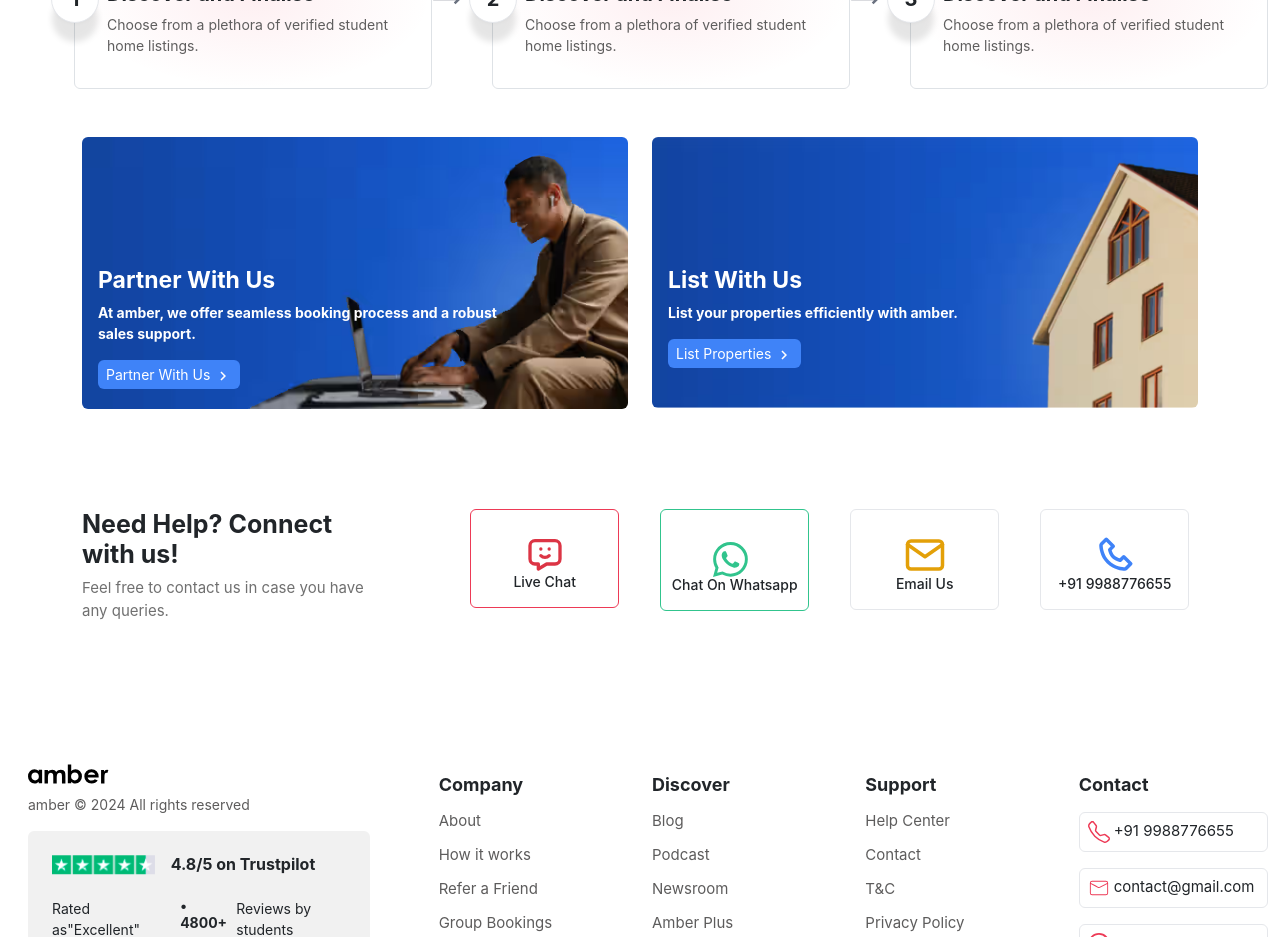
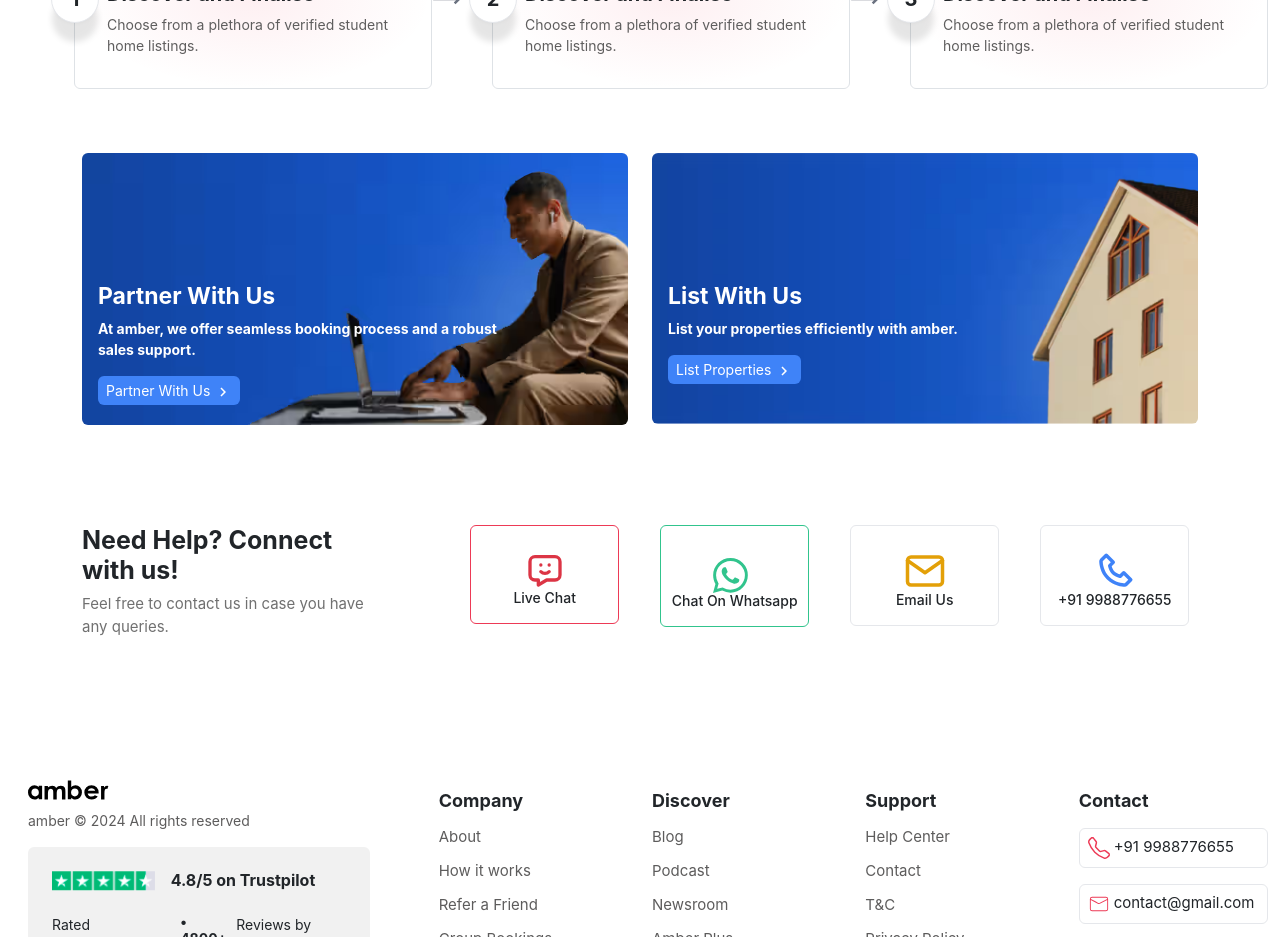
Before and after one commit to Abisheksasi/Main-Project, a React (Create React App) app: page / in a window 1280 px wide. Shown: the part 2080-3017 px from the top of the page. Built offline with nearby package versions, Linux system fonts and the light colour scheme.

Commit message:
wiret add code

```diff
--- a/src/Component/House.jsx
+++ b/src/Component/House.jsx
@@ -7,14 +7,14 @@
         <Container className="mt-5 Housing">
         <Row className="House">
         <Col lg={6}>
-        <div className="House-container partners rounded House1">
+        <div className="House-container partners rounded House1 mt-3">
           <h1 className="ms-3">Partner With Us</h1>
           <p className="ms-3 w-75">At amber, we offer seamless booking process and a robust sales support.</p>
            <button className="ms-3 pt-1 pb-1 ps-2 pe-2 border-0 rounded">Partner With Us <MdKeyboardArrowRight className="house-icon"/></button>
            </div>
         </Col>
         <Col lg={6}>
-        <div className="House-container list rounded House2">
+        <div className="House-container list rounded House2 mt-3">
           <h1 className="ms-3">List With Us</h1>
           <p className="ms-3">List your properties efficiently with amber.</p>
           <button className="ms-3 pt-1 pb-1 ps-2 pe-2 border-0 rounded">List Properties <MdKeyboardArrowRight className="house-icon"/></button>
--- a/src/Component/Referral.jsx
+++ b/src/Component/Referral.jsx
@@ -19,11 +19,6 @@
     if (Earn.current) {
       Earn.current.addEventListener('scroll', handleScroll);
     }
-    // return () => {
-    //   if (Earn.current) {
-    //     Earn.current.removeEventListener('scroll', handleScroll);
-    //   }
-    // };
   }, []);
 
   const handleNext = () => {
```
